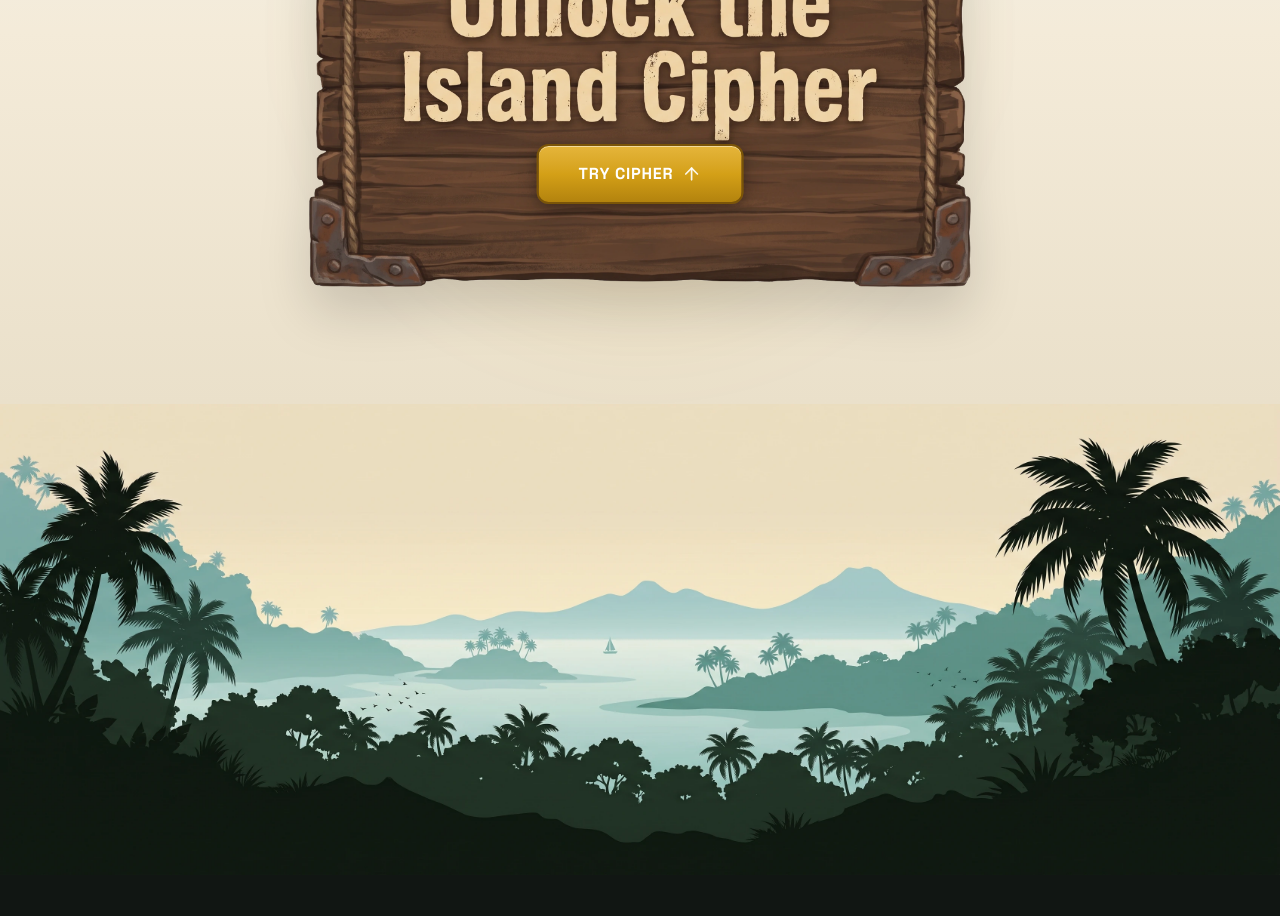
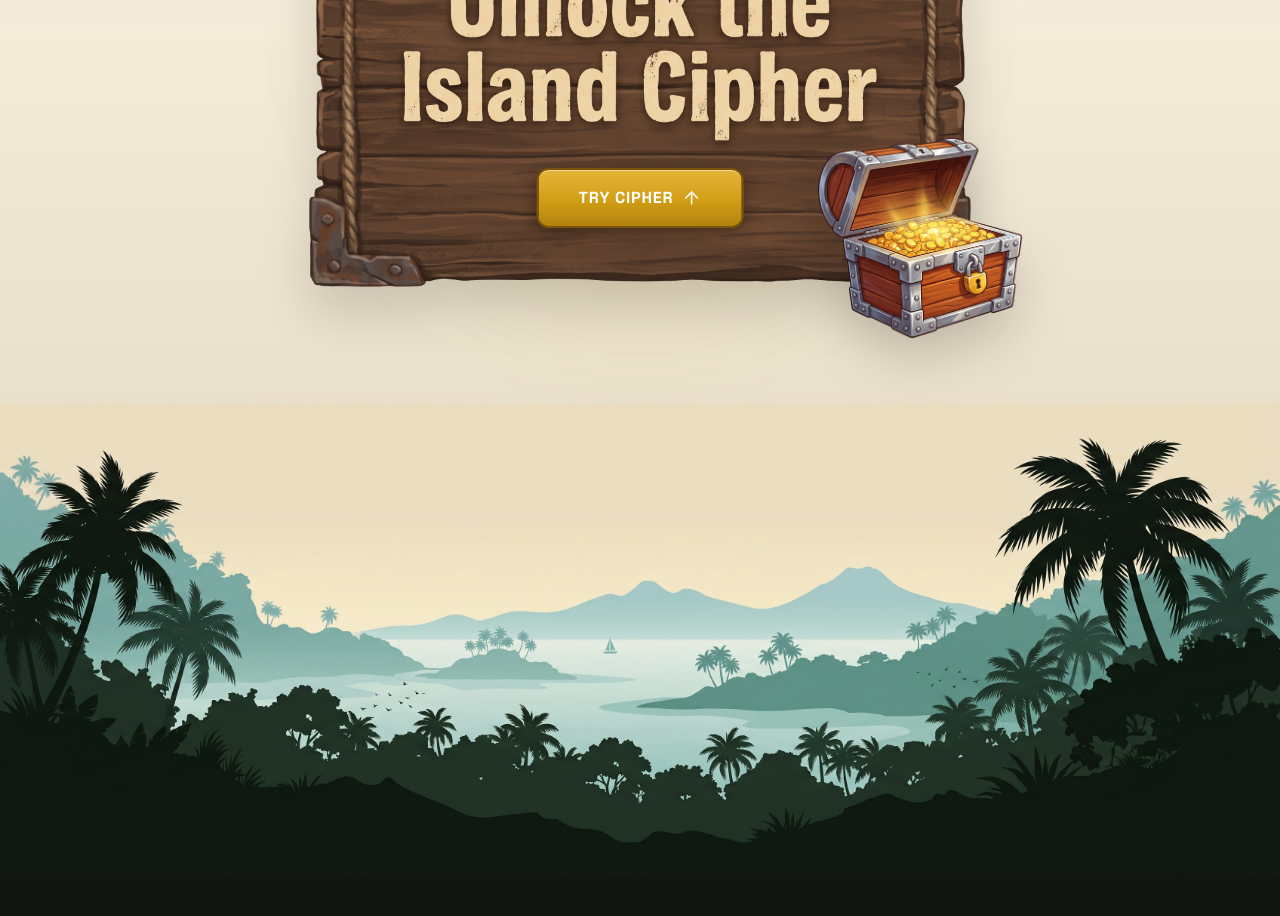
Before and after one commit to Dukeabaddon/Enigma-Isle, a React (Vite) app: page / in a window 1280 px wide. Shown: the part 3980-4896 px from the top of the page. Built offline with nearby package versions, Linux system fonts and the light colour scheme.

Commit message:
feat(cta): wire treasure-chest.webp and center-align button on woodboard planks

```diff
--- a/src/components/close/TryAgain.tsx
+++ b/src/components/close/TryAgain.tsx
@@ -30,11 +30,20 @@ export default function TryAgain() {
         <button
           type="button"
           onClick={scrollToWorkbench}
-          className="absolute left-1/2 -translate-x-1/2 bottom-[14%] sm:bottom-[16%] md:bottom-[17%] inline-flex items-center justify-center gap-2 px-8 sm:px-10 py-3 sm:py-4 rounded-xl bg-gradient-to-b from-[#E5B53A] via-[#D4A017] to-[#B3830E] text-white font-display font-black text-sm sm:text-base tracking-wider uppercase shadow-[0_4px_16px_rgba(40,25,15,0.6),inset_0_1px_0_rgba(255,255,255,0.5)] border-2 border-[#7A5408] hover:brightness-105 active:scale-95 transition-all min-h-[48px] whitespace-nowrap z-20"
+          className="absolute left-1/2 -translate-x-1/2 top-[82%] -translate-y-1/2 inline-flex items-center justify-center gap-2 px-8 sm:px-10 py-3 sm:py-4 rounded-xl bg-gradient-to-b from-[#E5B53A] via-[#D4A017] to-[#B3830E] text-white font-display font-black text-sm sm:text-base tracking-wider uppercase shadow-[0_4px_16px_rgba(40,25,15,0.6),inset_0_1px_0_rgba(255,255,255,0.5)] border-2 border-[#7A5408] hover:brightness-105 active:scale-95 transition-all min-h-[48px] whitespace-nowrap z-20 cursor-pointer"
         >
           <span>Try Cipher</span>
           <ArrowUp className="w-4 h-4 sm:w-5 sm:h-5 text-white/90" />
         </button>
+
+        {/* Island Treasure Chest Accent (public/images/treasure-chest.webp) */}
+        <img
+          src="/images/treasure-chest.webp"
+          alt="Golden Island Treasure Chest"
+          className="absolute -bottom-6 -right-4 sm:-bottom-10 sm:-right-8 md:-bottom-12 md:-right-12 w-28 sm:w-40 md:w-52 h-auto drop-shadow-2xl pointer-events-none select-none z-30"
+          width={1712}
+          height={1685}
+        />
       </div>
     </section>
   );
```
